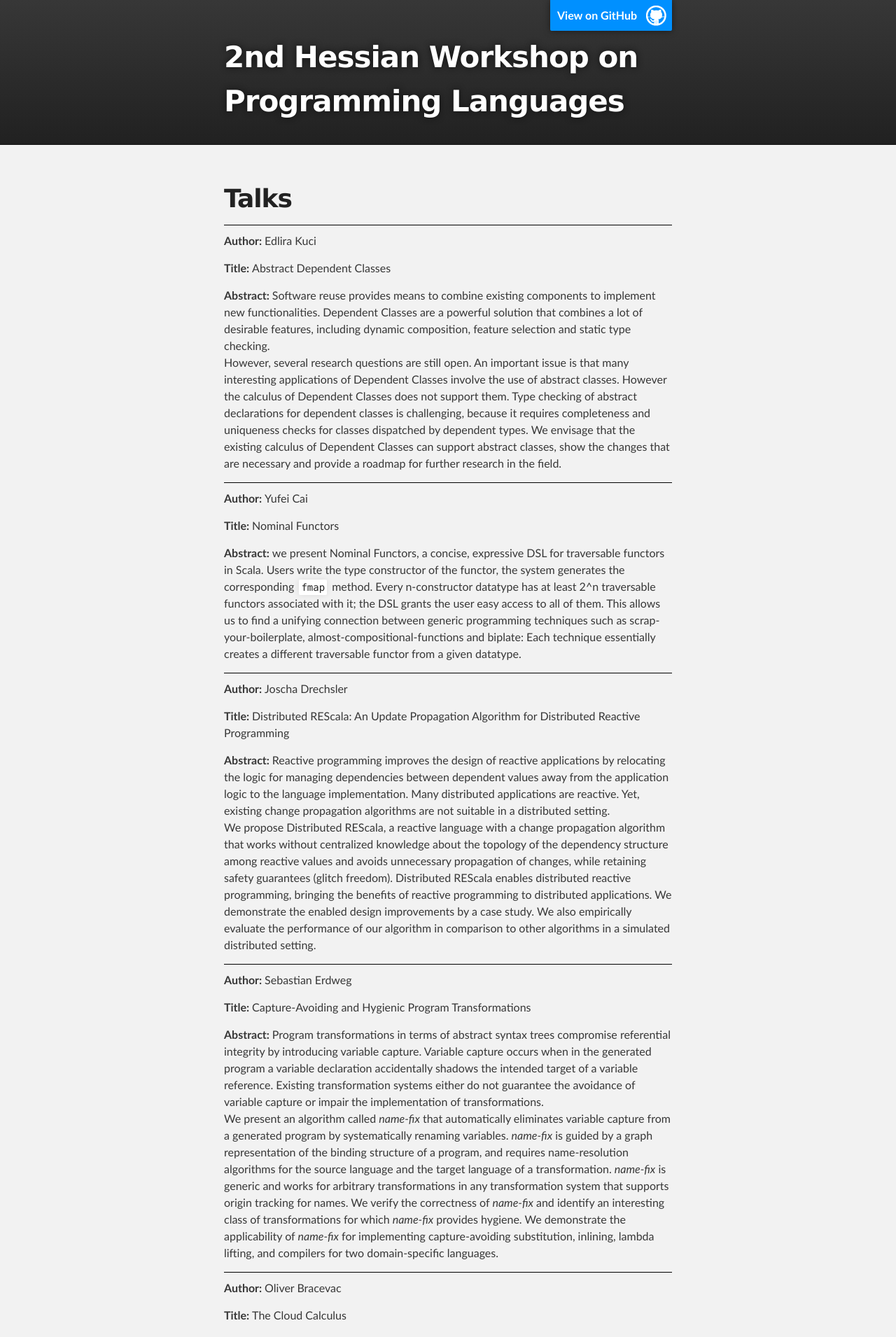
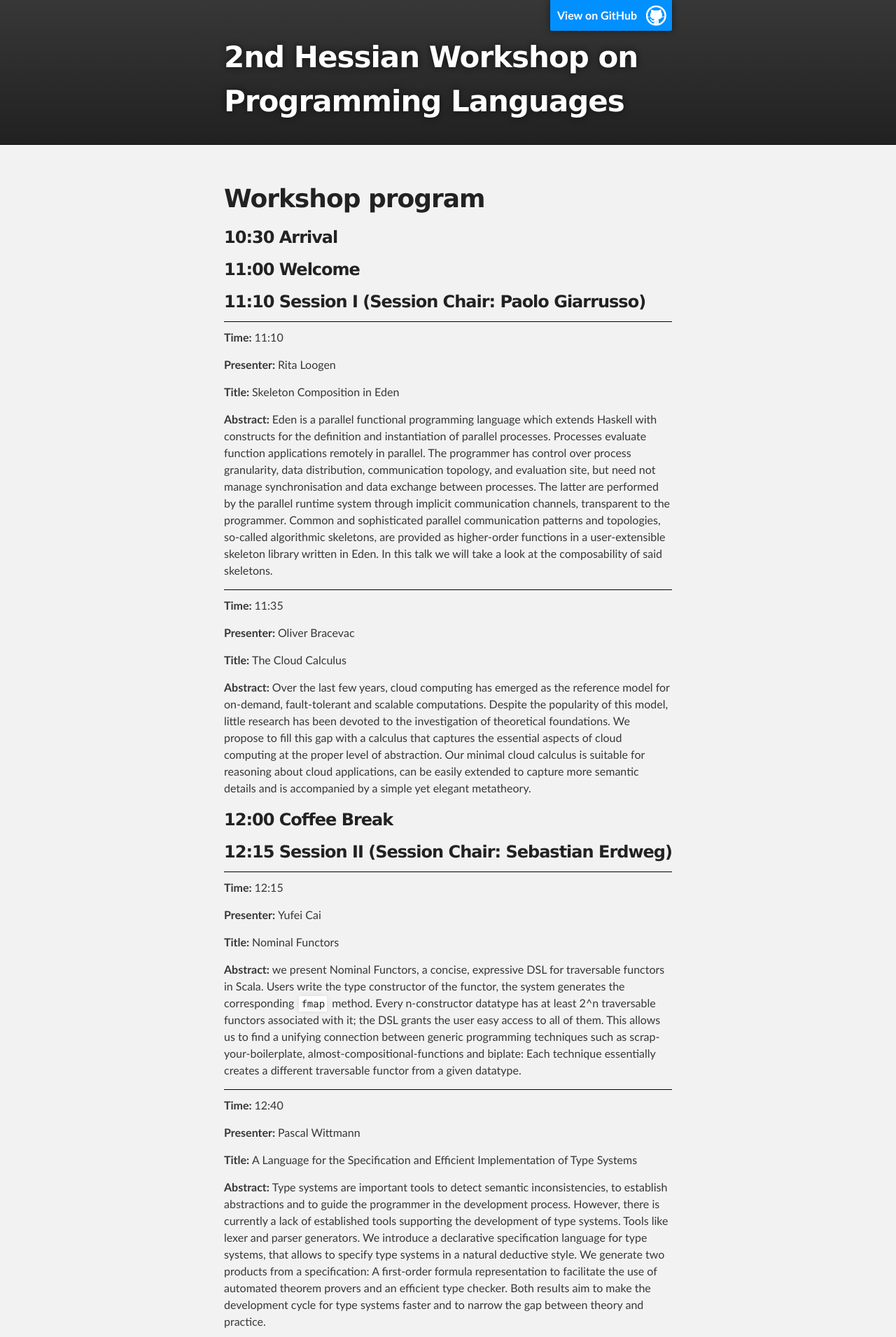
Before and after one commit to ps-mr/hesspl-2014, a Jekyll site: the page built from abstracts.md, in a window 1280 px wide. Shown: the top 1910 px of the page at 70% size. Built offline with Jekyll 4.4.1, drawn with Linux system fonts in a browser that asks for light colours; some of the changed text lies outside the part shown.

Commit message:
Workshop program

```diff
--- a/abstracts.md
+++ b/abstracts.md
@@ -2,9 +2,156 @@
 layout: index
 ---
 
-# Talks
+# Workshop program
+
+### 10:30 Arrival
+
+### 11:00 Welcome
+
+### 11:10 Session I (Session Chair: Paolo Giarrusso)
+<!-- Distributed Programming -->
 
 --------
+
+{: .time}
+11:10
+
+{: .author}
+Rita Loogen
+
+{: .title}
+Skeleton Composition in Eden
+
+{: .abstract}
+Eden is a parallel functional programming language which
+extends Haskell with constructs for the definition and instantiation of
+parallel processes. Processes evaluate function applications remotely in
+parallel. The programmer has control over process granularity, data distribution, communication topology, and evaluation site, but need not
+manage synchronisation and data exchange between processes. The latter
+are performed by the parallel runtime system through implicit communication channels, transparent to the programmer. Common and sophisticated parallel communication patterns and topologies, so-called algorithmic skeletons, are provided as higher-order functions in a user-extensible skeleton library written in Eden. In this talk we will take a look at the composability of said skeletons.
+
+--------
+
+{: .time}
+11:35
+
+{: .author}
+Oliver Bracevac
+
+{: .title}
+The Cloud Calculus
+
+{: .abstract}
+Over the last few years, cloud computing has emerged as the reference model for on-demand, fault-tolerant and scalable computations.
+Despite the popularity of this model, little research has been devoted to the investigation of theoretical foundations.
+We propose to fill this gap with a calculus that captures the essential aspects of cloud computing at the proper level of abstraction.
+Our minimal cloud calculus is suitable for reasoning about cloud applications, can be easily extended to capture more semantic details
+and is accompanied by a simple yet elegant metatheory.
+
+### 12:00 Coffee Break
+
+### 12:15 Session II (Session Chair: Sebastian Erdweg)
+<!-- Types I -->
+
+--------
+
+{: .time}
+12:15
+
+{: .author}
+Yufei Cai
+
+{: .title}
+Nominal Functors
+
+{: .abstract}
+we present Nominal Functors, a concise, expressive DSL for traversable
+functors in Scala. Users write the type constructor of the functor,
+the system generates the corresponding `fmap` method. Every
+n-constructor datatype has at least 2^n traversable functors
+associated with it; the DSL grants the user easy access to all of
+them. This allows us to find a unifying connection between generic
+programming techniques such as scrap-your-boilerplate,
+almost-compositional-functions and biplate: Each technique essentially
+creates a different traversable functor from a given datatype.
+
+
+--------
+
+{: .time}
+12:40
+
+{: .author}
+Pascal Wittmann
+
+{: .title}
+A Language for the Specification and Efficient
+Implementation of Type Systems
+
+{: .abstract}
+Type systems are important tools to detect semantic inconsistencies,
+to establish abstractions and to guide the programmer in the
+development process. However, there is currently a lack of established
+tools supporting the development of type systems. Tools like lexer and
+parser generators. We introduce a declarative specification language
+for type systems, that allows to specify type systems in a natural
+deductive style. We generate two products from a specification: A
+first-order formula representation to facilitate the use of automated
+theorem provers and an efficient type checker. Both results aim to
+make the development cycle for type systems faster and to narrow the
+gap between theory and practice.
+
+### 13:05 Lunch
+
+### 14:05 Incremental and reactive computation (Session Chair: Klaus Ostermann)
+
+--------
+
+{: .time}
+14:05
+
+{: .author}
+Joscha Drechsler
+
+{: .title}
+Distributed REScala: An Update Propagation Algorithm for Distributed Reactive Programming
+
+{: .abstract}
+Reactive programming improves the design of reactive applications by relocating the logic for managing dependencies between dependent values away from the application logic to the language implementation. Many distributed applications are reactive. Yet, existing change propagation algorithms are not suitable in a distributed setting.
+We propose Distributed REScala, a reactive language with a change propagation algorithm that works without centralized knowledge about the topology of the dependency structure among reactive values and avoids unnecessary propagation of changes, while retaining safety guarantees (glitch freedom). Distributed REScala enables distributed reactive programming, bringing the benefits of reactive programming to distributed applications. We demonstrate the enabled design improvements by a case study. We also empirically evaluate the performance of our algorithm in comparison to other algorithms in a simulated distributed setting.
+
+--------
+
+{: .time}
+14:30
+
+{: .author}
+Mirko Köhler
+
+{: .title}
+i3QL: Language-Integrated Live Data Views
+
+{: .abstract}
+An incremental computation updates its result based on a change to its input, which is often an order of magnitude faster than a recomputation from scratch. In particular, incrementalization can make expensive computations feasible for settings that require short feedback cycles, such as interactive systems, IDEs, or (soft) real-time systems.
+We present i3QL, a general-purpose programming language for specifying incremental computations. i3QL provides a declarative SQL-like syntax and is based on incremental versions of operators from relational algebra, enriched with support for general recursion. We integrated i3QL into Scala as a library, which enables programmers to use regular Scala code for non-incremental subcomputations of an i3QL query and to easily integrate incremental computations into larger software projects. To improve performance, i3QL optimizes user-defined queries by applying algebraic laws and partial evaluation. We describe the design and implementation of i3QL and its optimizations, demonstrate its applicability, and evaluate its performance.
+
+--------
+
+{: .time}
+14:55
+
+{: .title}
+Lightning talk
+
+### 15:20 Coffee Break
+
+### 15:50 Session IV (Session Chair: Tillmann Rendel)
+<!-- Types II -->
+
+--------
+
+{: .time}
+15:50
 
 {: .author}
 Edlira Kuci
@@ -30,85 +177,8 @@ field.
 
 --------
 
-{: .author}
-Yufei Cai
-
-{: .title}
-Nominal Functors
-
-{: .abstract}
-we present Nominal Functors, a concise, expressive DSL for traversable
-functors in Scala. Users write the type constructor of the functor,
-the system generates the corresponding `fmap` method. Every
-n-constructor datatype has at least 2^n traversable functors
-associated with it; the DSL grants the user easy access to all of
-them. This allows us to find a unifying connection between generic
-programming techniques such as scrap-your-boilerplate,
-almost-compositional-functions and biplate: Each technique essentially
-creates a different traversable functor from a given datatype.
-
---------
-
-{: .author}
-Joscha Drechsler
-
-{: .title}
-Distributed REScala: An Update Propagation Algorithm for Distributed Reactive Programming
-
-{: .abstract}
-Reactive programming improves the design of reactive applications by relocating the logic for managing dependencies between dependent values away from the application logic to the language implementation. Many distributed applications are reactive. Yet, existing change propagation algorithms are not suitable in a distributed setting.
-We propose Distributed REScala, a reactive language with a change propagation algorithm that works without centralized knowledge about the topology of the dependency structure among reactive values and avoids unnecessary propagation of changes, while retaining safety guarantees (glitch freedom). Distributed REScala enables distributed reactive programming, bringing the benefits of reactive programming to distributed applications. We demonstrate the enabled design improvements by a case study. We also empirically evaluate the performance of our algorithm in comparison to other algorithms in a simulated distributed setting.
-
---------
-
-{: .author}
-Sebastian Erdweg
-
-{: .title}
-Capture-Avoiding and Hygienic Program Transformations
-
-{: .abstract}
-Program transformations in terms of abstract syntax trees compromise referential integrity by introducing variable capture. Variable capture occurs when in the generated program a variable declaration accidentally shadows the intended target of a variable reference. Existing transformation systems either do not guarantee the avoidance of variable capture or impair the implementation of transformations.
-We present an algorithm called *name-fix* that automatically eliminates variable capture from a generated program by systematically renaming variables. *name-fix* is guided by a graph representation of the binding structure of a program, and requires name-resolution algorithms for the source language and the target language of a transformation. *name-fix* is generic and works for arbitrary transformations in any transformation system that supports origin tracking for names. We verify the correctness of *name-fix* and identify an interesting class of transformations for which *name-fix* provides hygiene. We demonstrate the applicability of *name-fix* for implementing capture-avoiding substitution, inlining, lambda lifting, and compilers for two domain-specific languages.
-
---------
-
-{: .author}
-Oliver Bracevac
-
-{: .title}
-The Cloud Calculus
-
-{: .abstract}
-Over the last few years, cloud computing has emerged as the reference model for on-demand, fault-tolerant and scalable computations.
-Despite the popularity of this model, little research has been devoted to the investigation of theoretical foundations.
-We propose to fill this gap with a calculus that captures the essential aspects of cloud computing at the proper level of abstraction.
-Our minimal cloud calculus is suitable for reasoning about cloud applications, can be easily extended to capture more semantic details
-and is accompanied by a simple yet elegant metatheory.
-
---------
-
-{: .author}
-Pascal Wittmann
-
-{: .title}
-A Language for the Specification and Efficient
-Implementation of Type Systems
-
-{: .abstract}
-Type systems are important tools to detect semantic inconsistencies,
-to establish abstractions and to guide the programmer in the
-development process. However, there is currently a lack of established
-tools supporting the development of type systems. Tools like lexer and
-parser generators. We introduce a declarative specification language
-for type systems, that allows to specify type systems in a natural
-deductive style. We generate two products from a specification: A
-first-order formula representation to facilitate the use of automated
-theorem provers and an efficient type checker. Both results aim to
-make the development cycle for type systems faster and to narrow the
-gap between theory and practice.
-
---------
+{: .time}
+16:15
 
 {: .author}
 Jonathan Brachthäuser
@@ -129,31 +199,22 @@ can easily be implemented on top of the core encoding.
 
 --------
 
+{: .time}
+16:40
+
 {: .author}
-Mirko Köhler
+Sebastian Erdweg
 
 {: .title}
-i3QL: Language-Integrated Live Data Views
+Capture-Avoiding and Hygienic Program Transformations
 
 {: .abstract}
-An incremental computation updates its result based on a change to its input, which is often an order of magnitude faster than a recomputation from scratch. In particular, incrementalization can make expensive computations feasible for settings that require short feedback cycles, such as interactive systems, IDEs, or (soft) real-time systems.
-We present i3QL, a general-purpose programming language for specifying incremental computations. i3QL provides a declarative SQL-like syntax and is based on incremental versions of operators from relational algebra, enriched with support for general recursion. We integrated i3QL into Scala as a library, which enables programmers to use regular Scala code for non-incremental subcomputations of an i3QL query and to easily integrate incremental computations into larger software projects. To improve performance, i3QL optimizes user-defined queries by applying algebraic laws and partial evaluation. We describe the design and implementation of i3QL and its optimizations, demonstrate its applicability, and evaluate its performance.
+Program transformations in terms of abstract syntax trees compromise referential integrity by introducing variable capture. Variable capture occurs when in the generated program a variable declaration accidentally shadows the intended target of a variable reference. Existing transformation systems either do not guarantee the avoidance of variable capture or impair the implementation of transformations.
+We present an algorithm called *name-fix* that automatically eliminates variable capture from a generated program by systematically renaming variables. *name-fix* is guided by a graph representation of the binding structure of a program, and requires name-resolution algorithms for the source language and the target language of a transformation. *name-fix* is generic and works for arbitrary transformations in any transformation system that supports origin tracking for names. We verify the correctness of *name-fix* and identify an interesting class of transformations for which *name-fix* provides hygiene. We demonstrate the applicability of *name-fix* for implementing capture-avoiding substitution, inlining, lambda lifting, and compilers for two domain-specific languages.
 
---------
+### 17.05 Closing
 
-{: .author}
-Rita Loogen
-
-{: .title}
-Skeleton Composition in Eden
-
-{: .abstract}
-Eden is a parallel functional programming language which
-extends Haskell with constructs for the definition and instantiation of
-parallel processes. Processes evaluate function applications remotely in
-parallel. The programmer has control over process granularity, data distribution, communication topology, and evaluation site, but need not
-manage synchronisation and data exchange between processes. The latter
-are performed by the parallel runtime system through implicit communication channels, transparent to the programmer. Common and sophisticated parallel communication patterns and topologies, so-called algorithmic skeletons, are provided as higher-order functions in a user-extensible skeleton library written in Eden. In this talk we will take a look at the composability of said skeletons.
+### 18.00 Dinner
 
 <!--
 --------
--- a/stylesheets/talks.css
+++ b/stylesheets/talks.css
@@ -1,5 +1,10 @@
+.time:before {
+    content: "Time: ";
+    font-weight: bold;
+}
+
 .author:before {
-    content: "Author: ";
+    content: "Presenter: ";
     font-weight: bold;
 }
 
@@ -13,6 +18,7 @@
     font-weight: bold;
 }
 
+
 hr {
   border: 0;
   height: 1px;
```
